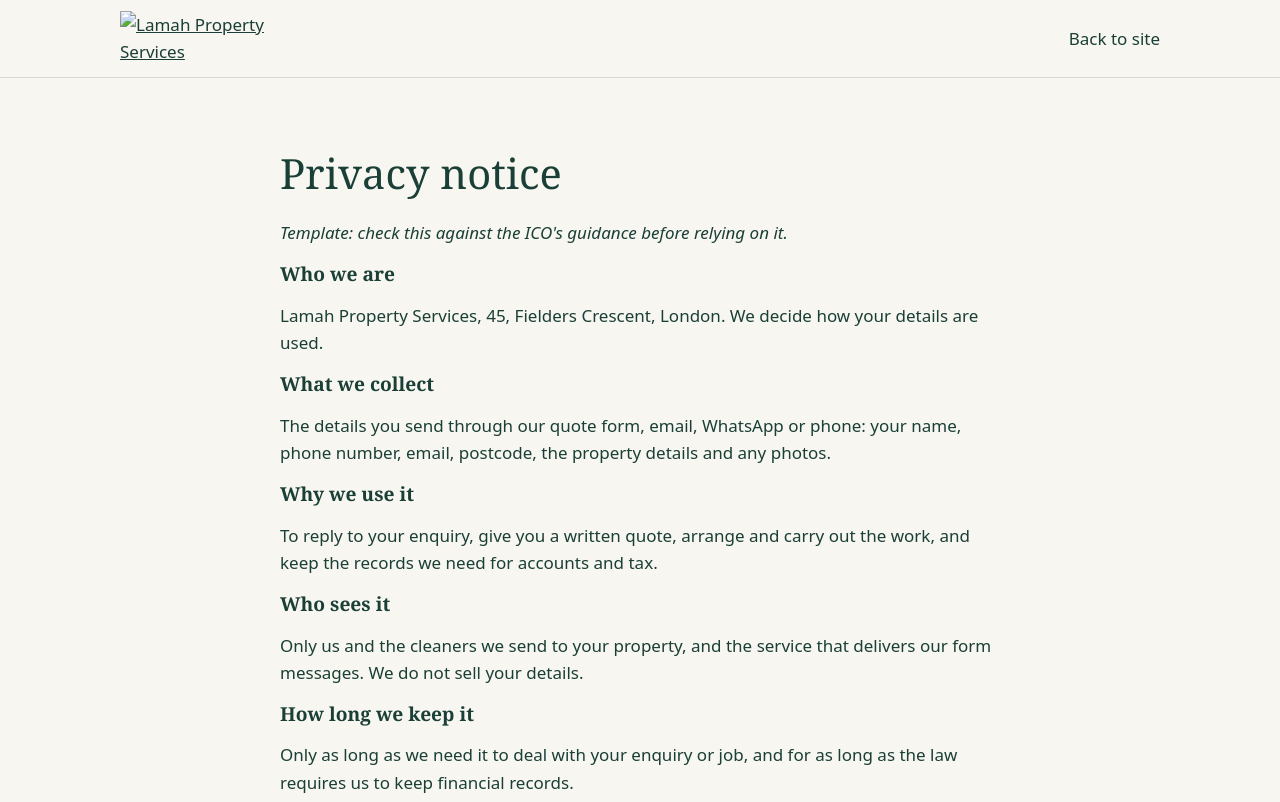
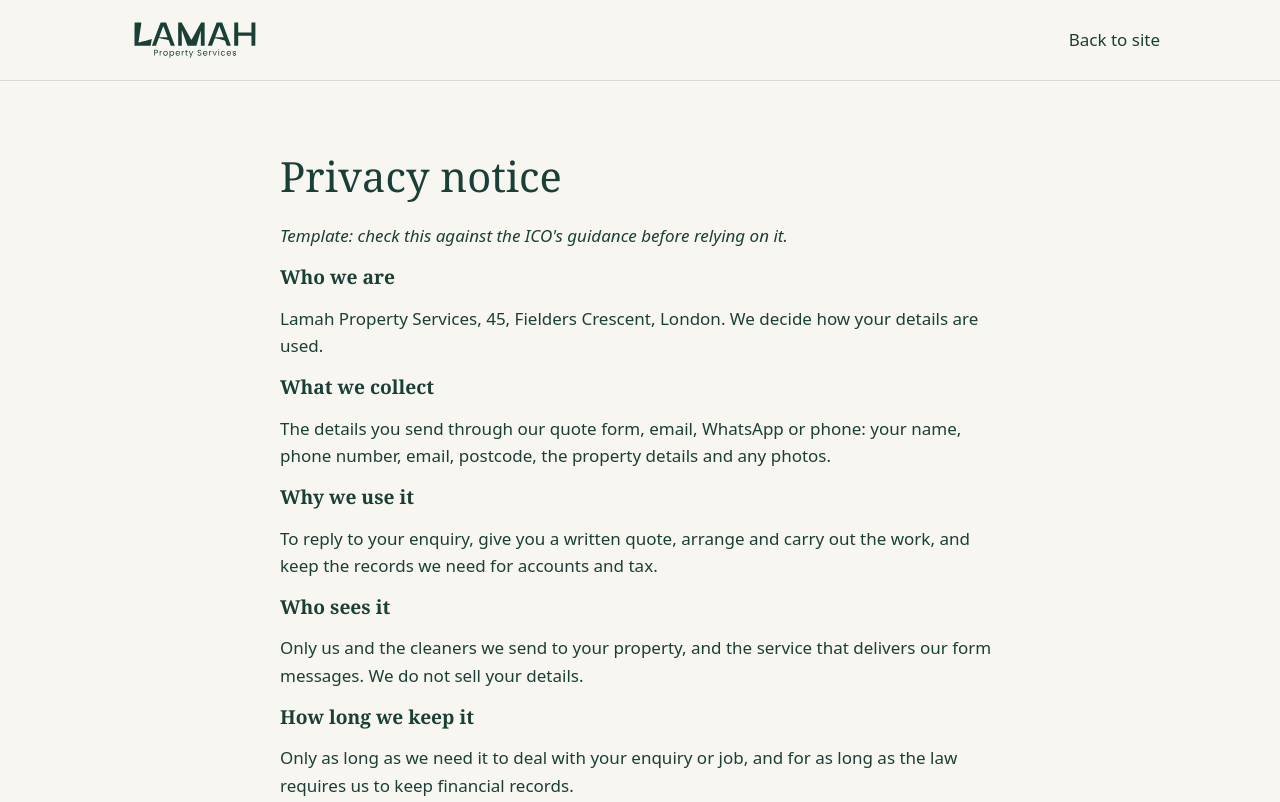
Before and after one commit to Rhino-rhino/lamah-website, a plain HTML site: page privacy.html in a window 1280 px wide. Shown: the top 802 px of the page. Drawn offline with Linux system fonts and the light colour scheme.

Commit message:
Update privacy.html

```diff
--- a/privacy.html
+++ b/privacy.html
@@ -1,7 +1,7 @@
 <!DOCTYPE html>
 <html lang="en-GB"><head><meta charset="utf-8"><meta name="viewport" content="width=device-width, initial-scale=1">
 <title>Privacy notice | Lamah Property Services</title><link rel="stylesheet" href="style.css"></head>
-<body><header class="top"><div class="in"><a href="index.html" class="brand"><img src="assets/logo.svg" alt="Lamah Property Services" width="150" height="39"></a><nav><a href="index.html">Back to site</a></nav></div></header>
+<body><header class="top"><div class="in"><a href="index.html" class="brand"><img src="logo.svg" alt="Lamah Property Services" width="150" height="39"></a><nav><a href="index.html">Back to site</a></nav></div></header>
 <main class="in sec" style="max-width:760px"><h1 style="font-size:2.6rem">Privacy notice</h1>
 <p><em>Template: check this against the ICO's guidance before relying on it.</em></p>
 <h3>Who we are</h3><p>Lamah Property Services, 45, Fielders Crescent, London. We decide how your details are used.</p>
```
